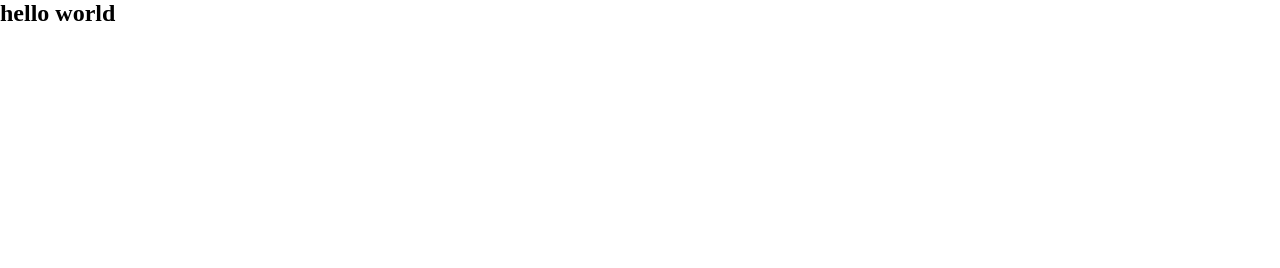
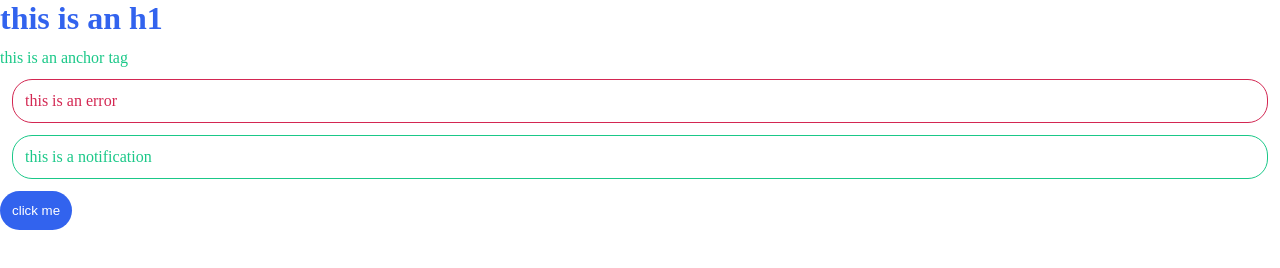
Before and after one commit to IraHuff/sass-practice, a website: page index.html in a window 1280 px wide. Drawn offline with Linux system fonts and the light colour scheme.

Commit message:
variables

```diff
--- a/gulpfile.js
+++ b/gulpfile.js
@@ -8,7 +8,7 @@ function buildStyles() {
 }
 
 function watchTask() {
-    watch(['src/main.sass'], buildStyles)
+    watch(['src/css/main.sass'], buildStyles)
 }
 
 exports.default = series(buildStyles, watchTask)
--- a/index.html
+++ b/index.html
@@ -6,6 +6,10 @@
     <link rel="stylesheet" href="css/main.css">
 </head>
 <body>
-<header><h2>hello world</h2></header>
+    <h1>this is an h1</h1>
+    <a href="#">this is an anchor tag</a>
+    <p class="error">this is an error</p>
+    <p class="notification">this is a notification</p>
+    <button>click me</button>
 </body>
 </html>
--- a/src/css/main.sass
+++ b/src/css/main.sass
@@ -1,5 +1,22 @@
 // import google font
 @import url('https://fonts.googleapis.com/css2?family=Poppins:ital,wght@0,100;0,200;0,300;0,400;0,500;0,600;0,700;0,800;0,900;1,100;1,200;1,300;1,400;1,500;1,600;1,700;1,800;1,900&display=swap')
+//variables
+
+//colors
+$themePrimary: #3263ee
+$themeSecondary: #1ac888
+$themeError: #d32752
+$themeInfo: #f6c31c
+
+//spacing
+$base-padding: 0.75rem
+$base-margin: 0.75rem
+
+//borders
+$base-border-thickness: 1px
+$base-border-radius: 20px
+
+
 
 /* reset styles */
 *
@@ -30,5 +47,33 @@ img
 
 
 h1
-  a
-    color: red
+  color: $themePrimary
+  margin-bottom: $base-margin
+
+a
+  color: $themeSecondary
+
+button
+  color: white
+  border: 0
+  background: $themePrimary
+  border-radius: $base-border-radius
+  padding: $base-padding
+
+.error
+  color: $themeError
+  border-color: $themeError
+  border-style: solid
+  margin: $base-margin
+  padding: $base-padding
+  border-radius: $base-border-radius
+  border-width: $base-border-thickness
+
+.notification
+  color: $themeSecondary
+  border-color: $themeSecondary
+  border-style: solid
+  margin: $base-margin
+  padding: $base-padding
+  border-radius: $base-border-radius
+  border-width: $base-border-thickness
```
Also changed, not shown: css/main.css.
